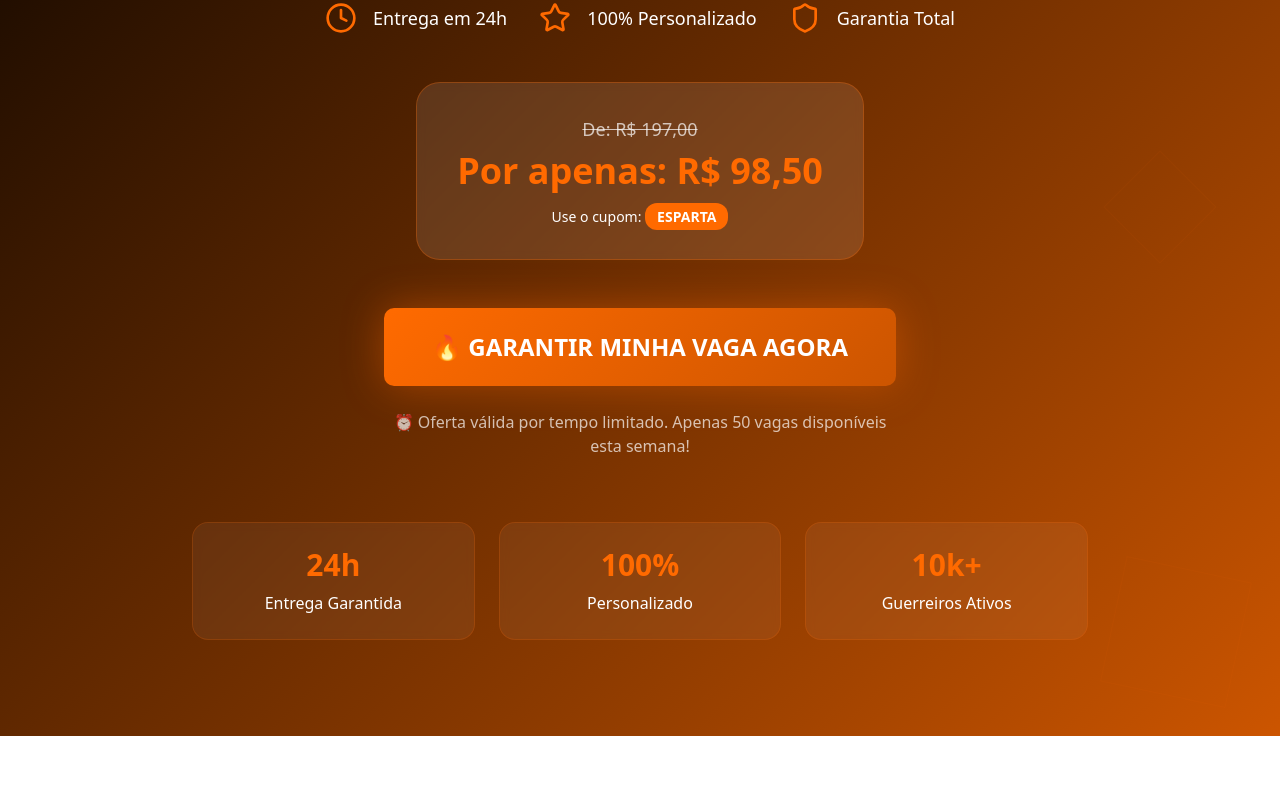
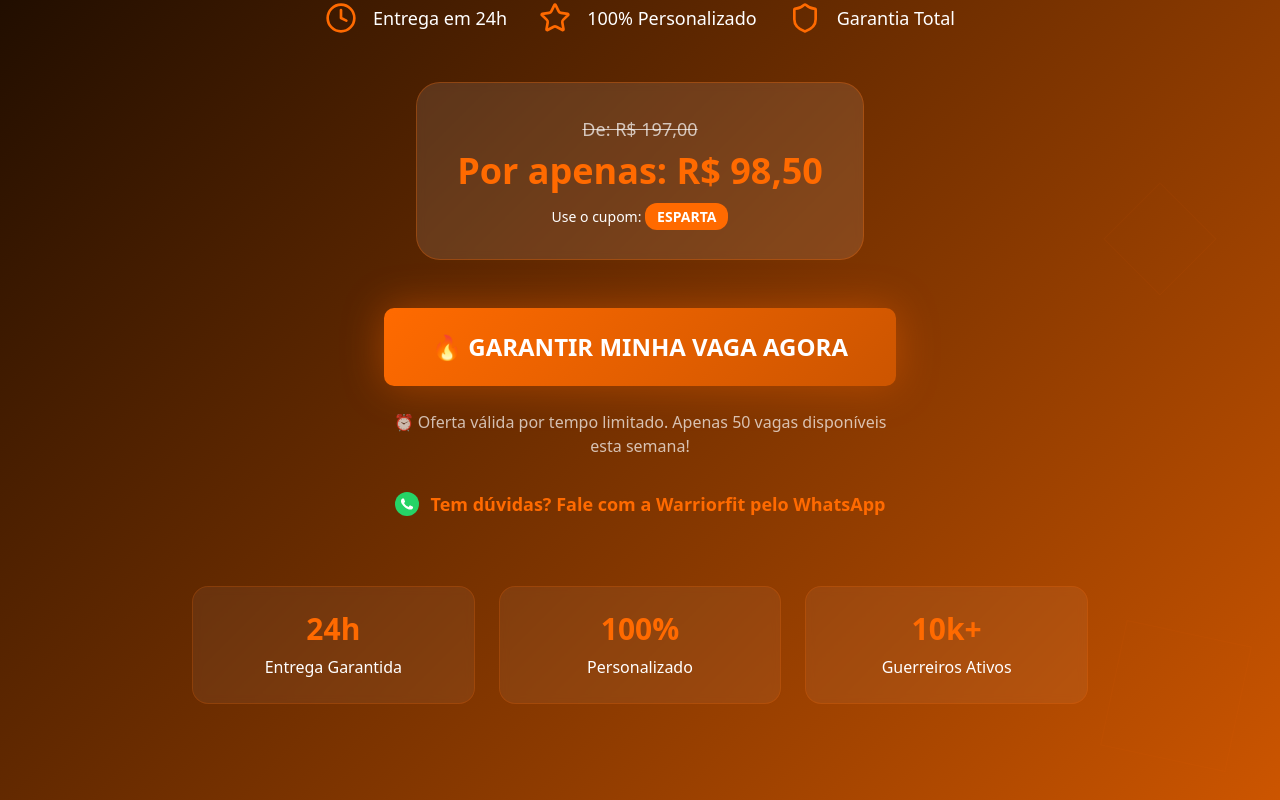
Before and after one commit to mariovagner10/warriorfit-site, a React (Vite) app: page / in a window 1280 px wide. Shown: the part 3137-3937 px from the top of the page. Before the commit the page ends 3873 px from the top, so only its background shows below. Built offline with nearby package versions, Linux system fonts and the light colour scheme.

Commit message:
versao-final2

```diff
--- a/src/components/CallToAction.tsx
+++ b/src/components/CallToAction.tsx
@@ -1,5 +1,6 @@
 import { Button } from "@/components/ui/button";
-import { Clock, Star, Shield } from "lucide-react";
+import { Clock, Star, Shield} from "lucide-react";
+import WhatsappIcon from "@/components/icons/WhatsappIcon";
 
 const CallToAction = () => {
   return (
@@ -70,10 +71,20 @@ const CallToAction = () => {
             🔥 GARANTIR MINHA VAGA AGORA
           </Button>
 
-
           <p className="text-warrior-white/70 mt-6 max-w-lg mx-auto">
             ⏰ Oferta válida por tempo limitado. Apenas 50 vagas disponíveis esta semana!
           </p>
+
+          {/* Novo bloco WhatsApp */}
+         <a
+  href="https://wa.me/555199246396"
+  target="_blank"
+  rel="noopener noreferrer"
+  className="mt-8 inline-flex items-center justify-center gap-3 text-warrior-orange font-semibold text-lg hover:underline"
+>
+  <WhatsappIcon />
+  <span>Tem dúvidas? Fale com a Warriorfit pelo WhatsApp</span>
+</a>
         </div>
 
         <div className="mt-16 grid md:grid-cols-3 gap-6 max-w-4xl mx-auto">
--- /dev/null
+++ b/src/components/icons/WhatsappIcon.tsx
@@ -0,0 +1,26 @@
+// src/components/icons/WhatsappIcon.tsx
+
+import React from "react";
+
+const WhatsappIcon: React.FC = () => (
+  <svg
+    xmlns="http://www.w3.org/2000/svg"
+    width="24"
+    height="24"
+    viewBox="0 0 24 24"
+    fill="none"
+  >
+    <circle cx="12" cy="12" r="12" fill="#25D366" />
+    <path
+      fill="white"
+      d="M17.472 14.382c-.297-.149-1.758-.868-2.03-.967-.273-.099-.472-.148-.672.15-.198.297-.767.967-.94
+      1.164-.173.198-.347.223-.644.075-.297-.149-1.255-.463-2.39-1.475-.883-.788-1.48-1.761-1.653-2.059-.173-.297
+      -.018-.458.13-.606.134-.133.297-.347.446-.52.149-.173.198-.297.298-.495.099-.198.05-.372-.025-.52-.075-.149
+      -.672-1.612-.92-2.207-.242-.579-.487-.5-.672-.51l-.57-.01c-.198 0-.52.074-.792.372s-1.04 1.016-1.04 2.479
+      1.065 2.876 1.213 3.074c.149.198 2.095 3.2 5.076 4.487.709.306 1.262.489 1.694.625.712.227 1.36.195
+      1.872.118.571-.085 1.758-.719 2.006-1.413.248-.694.248-1.289.173-1.413-.074-.124-.272-.198-.57-.347z"
+    />
+  </svg>
+);
+
+export default WhatsappIcon;
```
Lines whose indentation alone changed are shown as unchanged.
